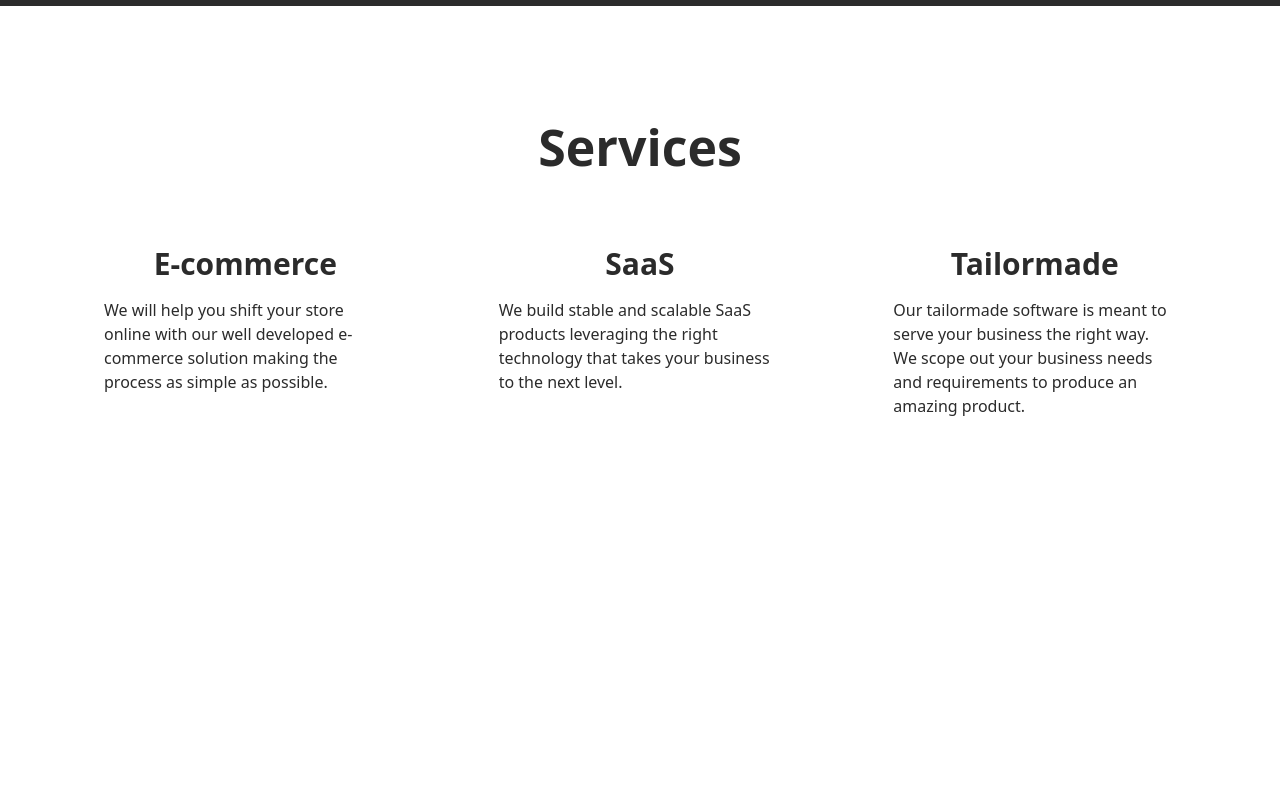
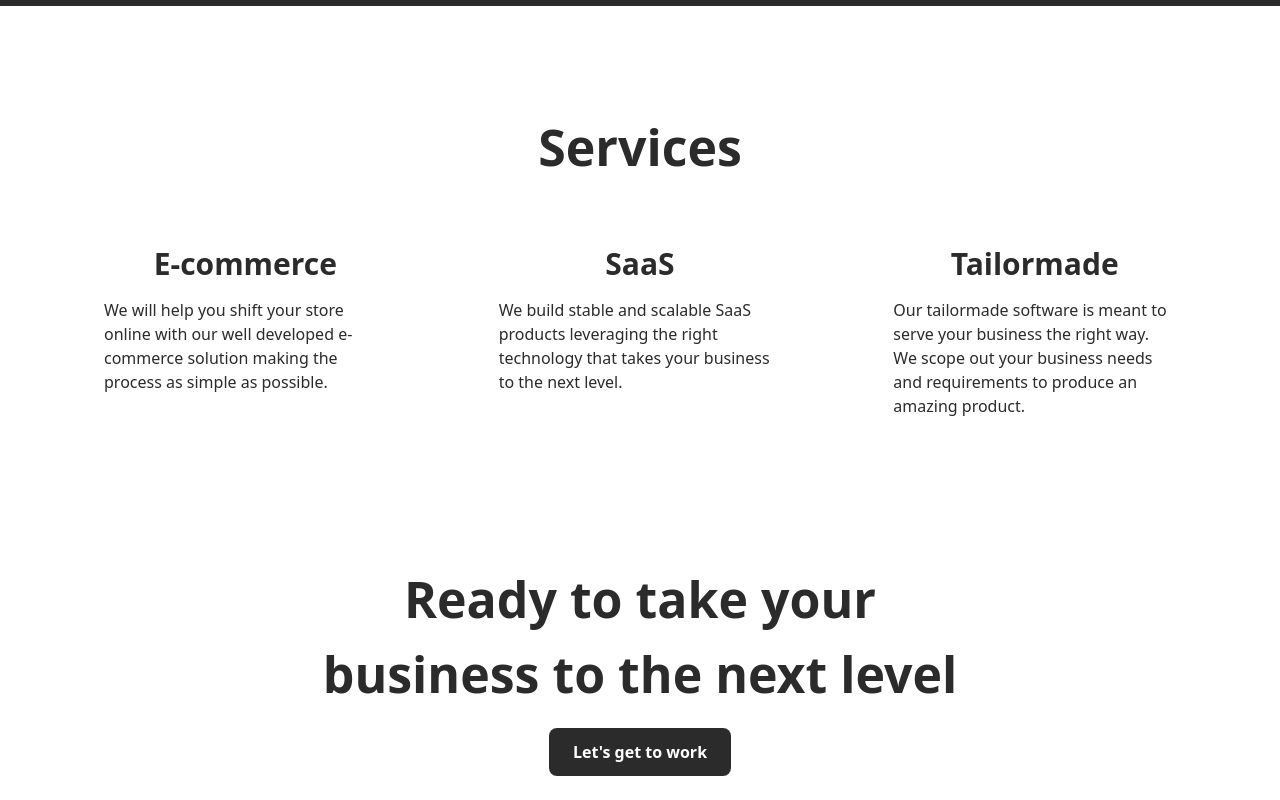
Before and after one commit to keganXi/arck-digital, a Gatsby site: page / in a window 1280 px wide. Shown: the part 1065-1865 px from the top of the page. Before the commit the page ends 1563 px from the top, so only its background shows below. Built offline with nearby package versions, Linux system fonts and the light colour scheme; Gatsby itself is replaced by a stand-in of ours.

Commit message:
created contact section

```diff
--- /dev/null
+++ b/src/components/Contact.jsx
@@ -0,0 +1,22 @@
+// React imports
+import React, { Component } from "react";
+
+
+class Contact extends Component{
+    render(){
+        return(
+            <div className="sm:text-center">
+                <div className="font-bold text-primary text-md sm:text-lg mb-4">
+                    <h1>Ready to take your<br></br>business to the next level</h1>
+                </div>
+
+                <div>
+                    <button className="rounded-lg bg-primary py-3 px-6 text-white font-semibold hover:bg-primary-hover duration-300">Let's get to work</button>
+                </div>
+            </div>
+        );
+    }
+}
+
+
+export default Contact;
--- a/src/components/Navbar.jsx
+++ b/src/components/Navbar.jsx
@@ -33,7 +33,7 @@ class Navbar extends Component{
         return(
             <div>
 
-                { this.state.onMenu? sidebar({onClose: this.onClose}) : false }
+                { this.state.onMenu? sidebar({ onClose: this.onClose }) : false }
 
                 <navbar className="bg-white w-full">
                     <div className="md:px-12 mx-auto p-6">
--- a/src/pages/index.js
+++ b/src/pages/index.js
@@ -6,6 +6,7 @@ import Navbar from "../components/Navbar";
 import Intro from "../components/Intro.jsx";
 import About from "../components/About.jsx";
 import Services from "../components/Services.jsx";
+import Contact from "../components/Contact.jsx";
 
 
 // markup
@@ -30,6 +31,10 @@ const IndexPage = () => {
           <Services />
         </div>
 
+        <div className="mt-10 md:px-12 mx-auto p-6">
+          <Contact />
+        </div>
+
 
       </section>
 
```
